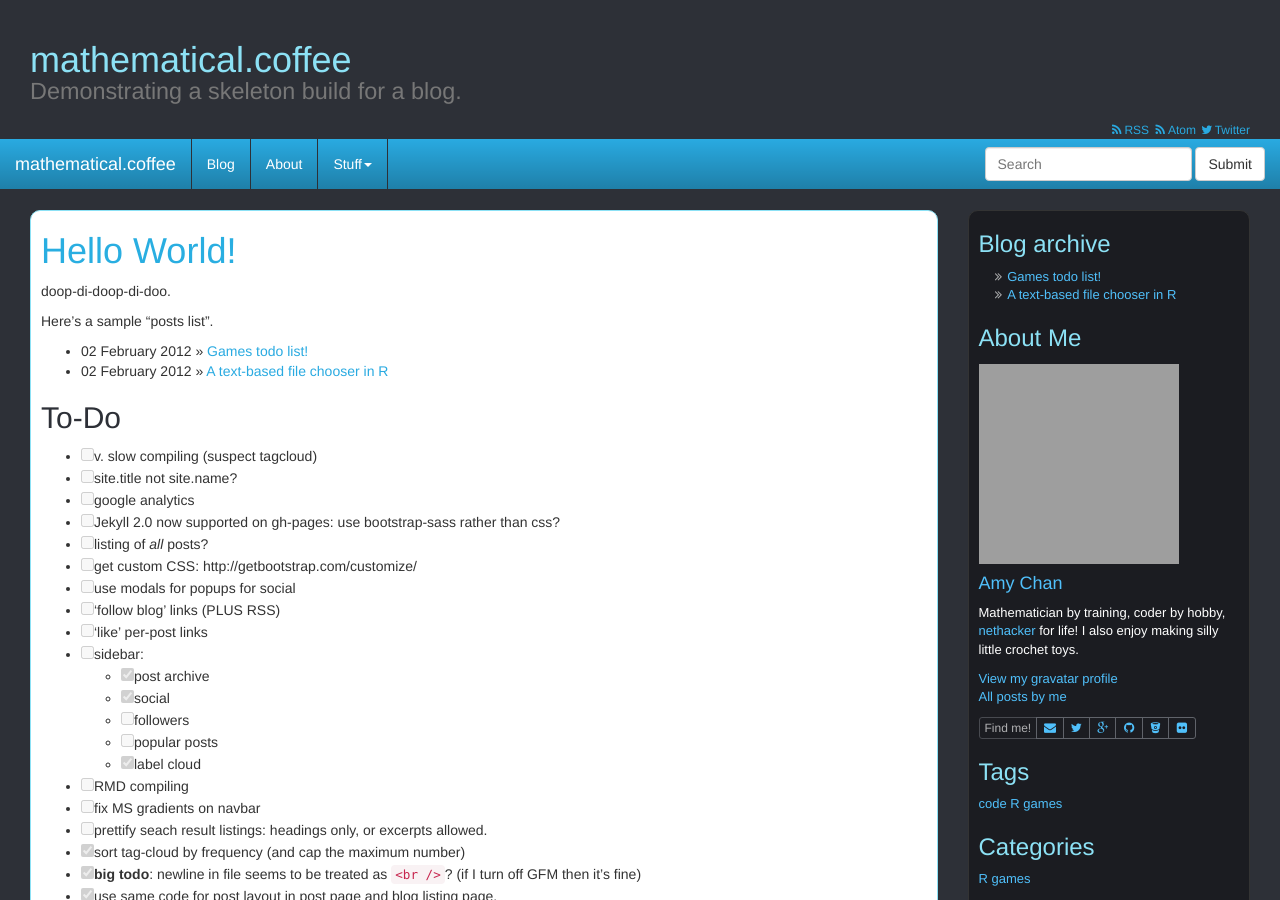
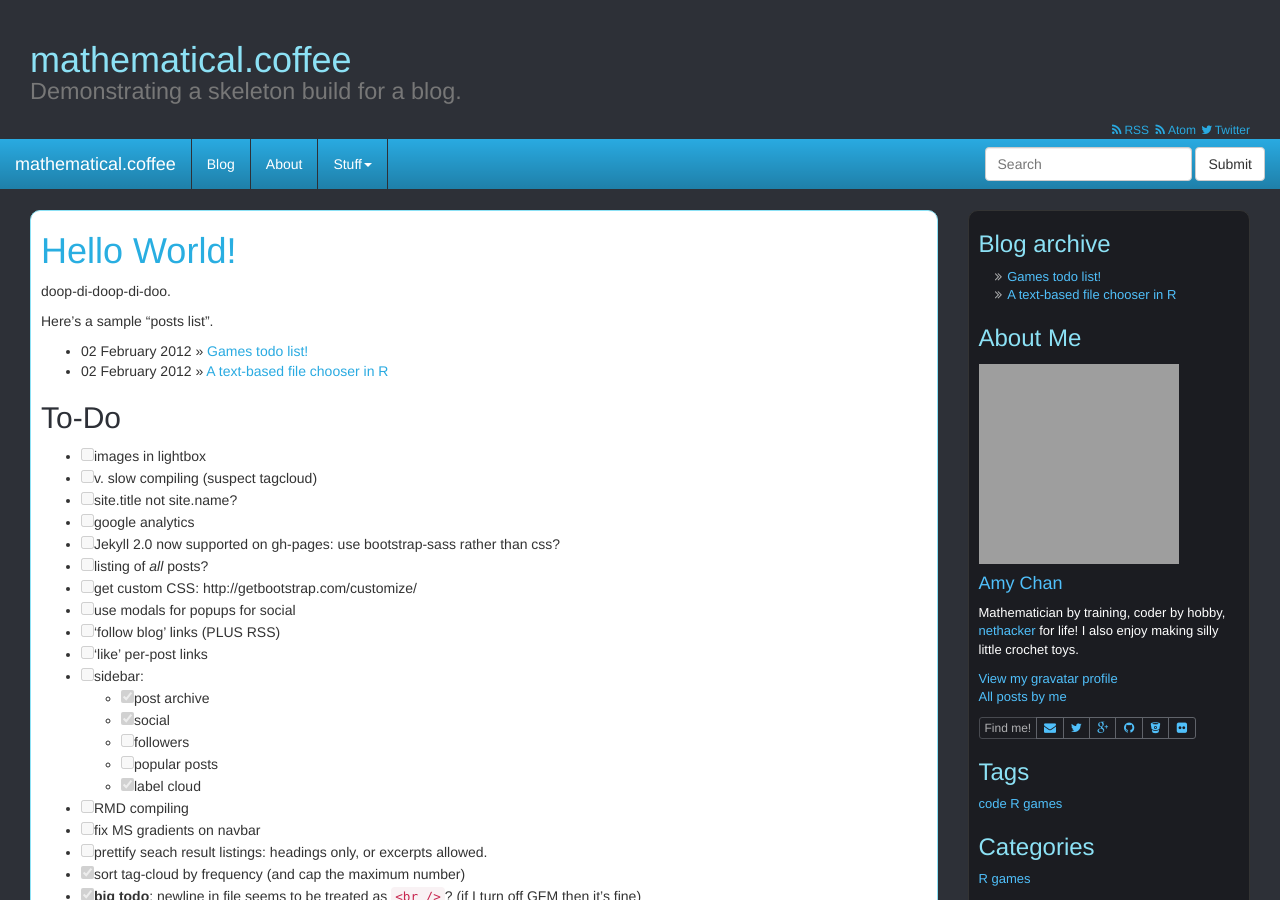
Before and after one commit to mathematicalcoffee/mathematicalcoffee.github.io, a Jekyll site: the page built from index.md, in a window 1280 px wide and 900 px high. Built offline with Jekyll 4.4.1, drawn with Linux system fonts in a browser that asks for light colours; Markdown is read by kramdown in place of the engine named in the settings; comment, search, counter and statistics services are not loaded; grey boxes are pictures that could not be loaded.

Commit message:
more todos

```diff
--- a/index.md
+++ b/index.md
@@ -15,6 +15,7 @@ Here's a sample "posts list".
 
 ## To-Do
 
+- [ ] images in lightbox
 - [ ] v. slow compiling (suspect tagcloud)
 - [ ] site.title not site.name?
 - [ ] google analytics
```
